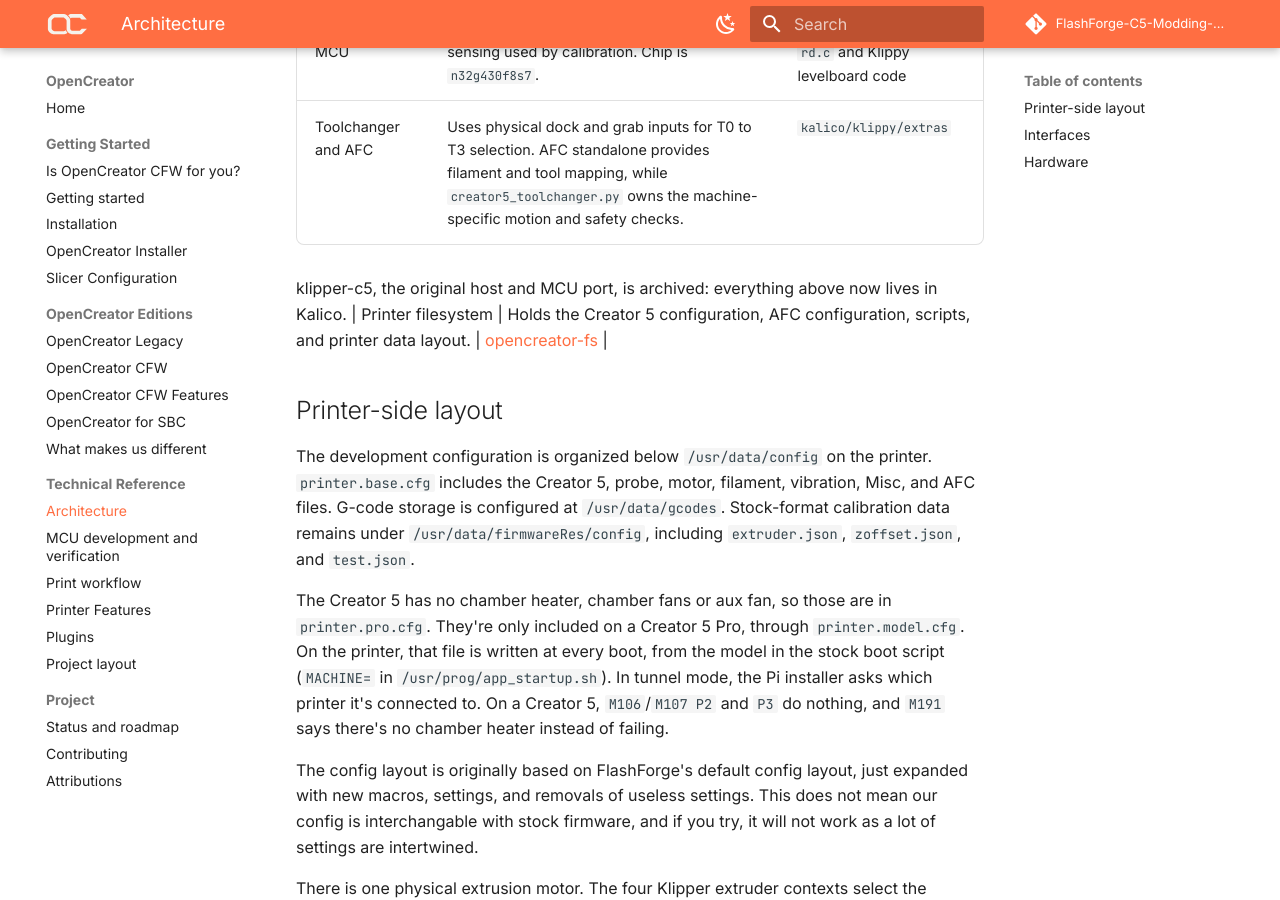
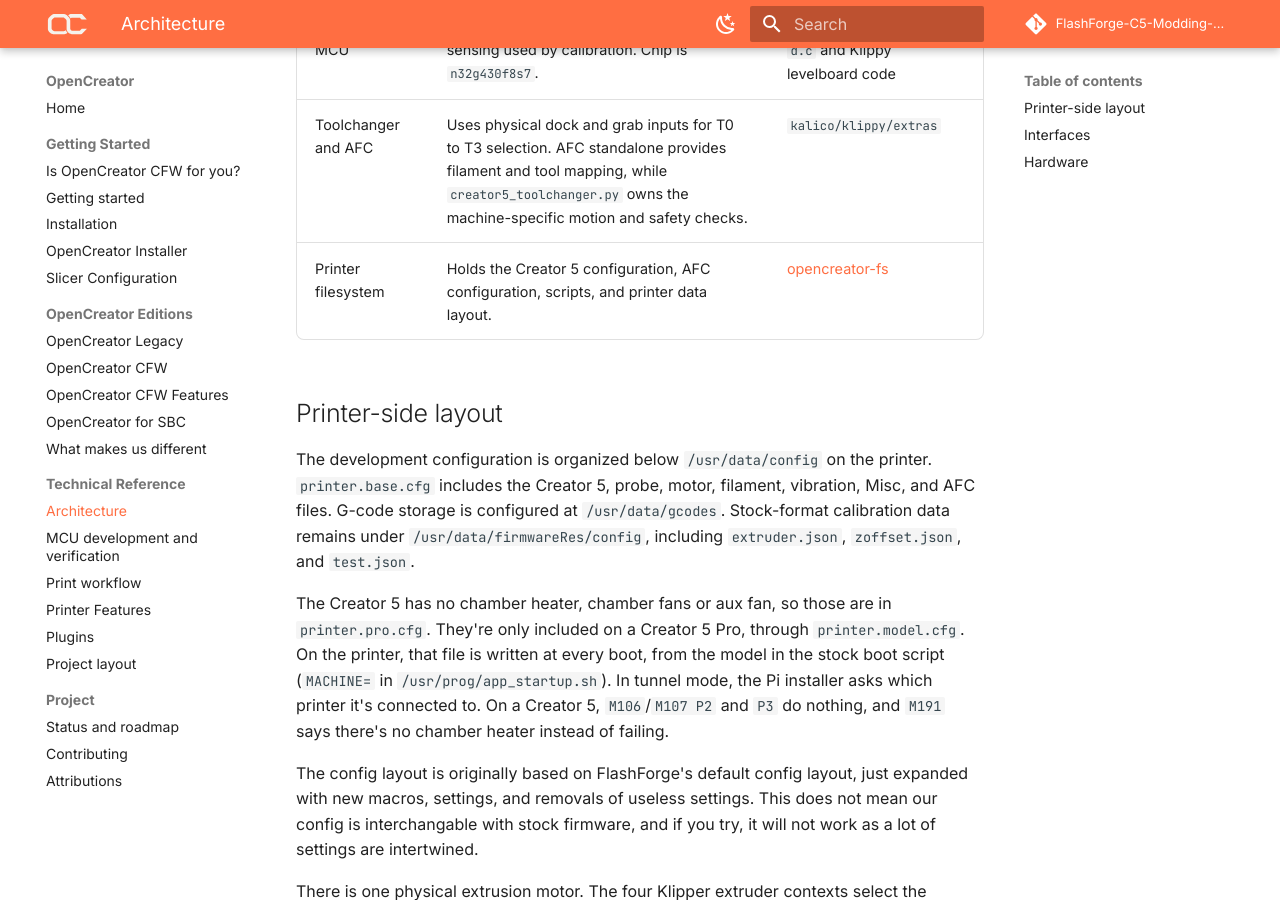
Before and after one commit to FlashForge-C5-Modding-Group/OpenCreator, an MkDocs documentation site: the page built from docs/architecture.md, in a window 1280 px wide and 900 px high, scrolled down 856 px. Built offline with MkDocs 1.6.1 and Material for MkDocs 9.7.7, drawn with Linux system fonts in a browser that asks for light colours; comment, search, counter and statistics services are not loaded.

Commit message:
fix an old formatting error

```diff
--- a/docs/architecture.md
+++ b/docs/architecture.md
@@ -13,9 +13,6 @@ configuration ties those parts together.
 | Heaterboard MCU | Handles tool heater and temperature I/O. Chip is `n32g455rel7`. | `kalico/src/stm32` N32G45x support (`C5_HEATERBOARD` build option) |
 | Levelboard MCU | Supplies probe and levelboard-specific sensing used by calibration. Chip is `n32g430f8s7`. | `kalico/src/c5_levelboard.c` and Klippy levelboard code |
 | Toolchanger and AFC | Uses physical dock and grab inputs for T0 to T3 selection. AFC standalone provides filament and tool mapping, while `creator5_toolchanger.py` owns the machine-specific motion and safety checks. | `kalico/klippy/extras` |
-
-klipper-c5, the original host and MCU port, is archived: everything above now
-lives in Kalico.
 | Printer filesystem | Holds the Creator 5 configuration, AFC configuration, scripts, and printer data layout. | [opencreator-fs](https://github.com/FlashForge-C5-Modding-Group/opencreator-fs) |
 
 ## Printer-side layout
```
